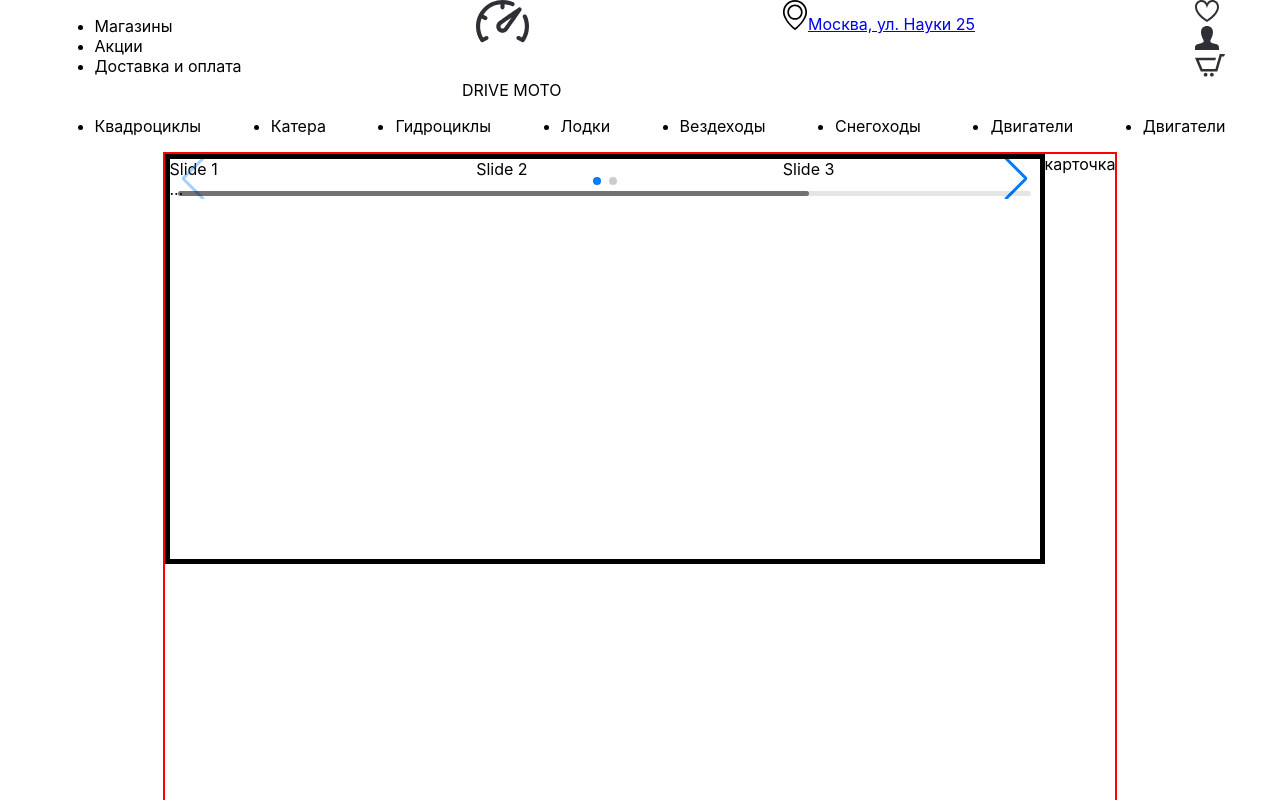
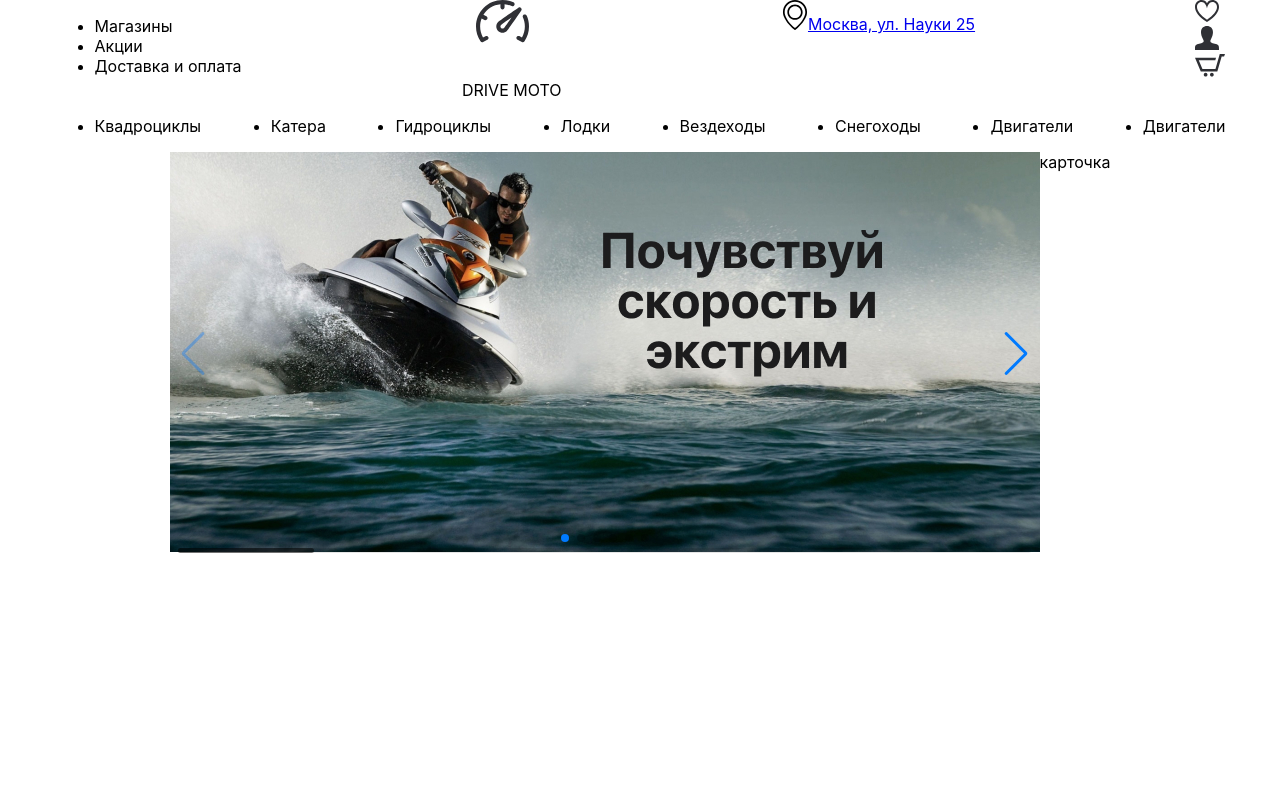
Before and after one commit to BazarovaAnastasiya/react-project, a JavaScript app: page / in a window 1280 px wide. Shown: the top 800 px of the page. Built offline with nearby package versions, Linux system fonts and the light colour scheme; the HTML template or start-up script is replaced by a standard one.

Commit message:
add swiper img

```diff
--- a/src/components/pages/startPage/StartPage.js
+++ b/src/components/pages/startPage/StartPage.js
@@ -10,6 +10,8 @@ import "swiper/components/navigation/navigation.scss";
 import "swiper/components/pagination/pagination.scss";
 import "swiper/components/scrollbar/scrollbar.scss";
 
+import SlidesBanner from "../../../assets/images/slaider-banner.jpg";
+
 // install Swiper modules
 SwiperCore.use([Navigation, Pagination, Scrollbar, A11y]);
 
@@ -21,16 +23,29 @@ const StartPage = () => {
           <div className={s.Slaider}>
             <Swiper
               spaceBetween={50}
-              slidesPerView={3}
+              slidesPerView={1}
               navigation
               pagination={{ clickable: true }}
               scrollbar={{ draggable: true }}
             >
-              <SwiperSlide>Slide 1</SwiperSlide>
-              <SwiperSlide>Slide 2</SwiperSlide>
-              <SwiperSlide>Slide 3</SwiperSlide>
-              <SwiperSlide>Slide 4</SwiperSlide>
-              ...
+              <SwiperSlide>
+                <img src={SlidesBanner} alt="" />
+              </SwiperSlide>
+              <SwiperSlide>
+                <img src={SlidesBanner} alt="" />
+              </SwiperSlide>
+              <SwiperSlide>
+                <img src={SlidesBanner} alt="" />
+              </SwiperSlide>
+              <SwiperSlide>
+                <img src={SlidesBanner} alt="" />
+              </SwiperSlide>
+              <SwiperSlide>
+                <img src={SlidesBanner} alt="" />
+              </SwiperSlide>
+              <SwiperSlide>
+                <img src={SlidesBanner} alt="" />
+              </SwiperSlide>
             </Swiper>
           </div>
           <div>карточка</div>
--- a/src/components/pages/startPage/StartPage.module.scss
+++ b/src/components/pages/startPage/StartPage.module.scss
@@ -1,6 +1,4 @@
 .StartPage {
-  height: 100vh;
-  border: 2px solid red;
   margin: 0 auto;
 }
 
@@ -11,5 +9,4 @@
 .Slaider {
   width: 870px;
   height: 400px;
-  border: 5px solid;
 }
```
Also changed, not shown: src/assets/images/slaider-banner.jpg (added), src/scss/abstracts/_mixins.scss (added), src/scss/abstracts/_variables.scss (added), src/scss/abstracts/mixins.scss (deleted), src/scss/abstracts/variables.scss (deleted).
